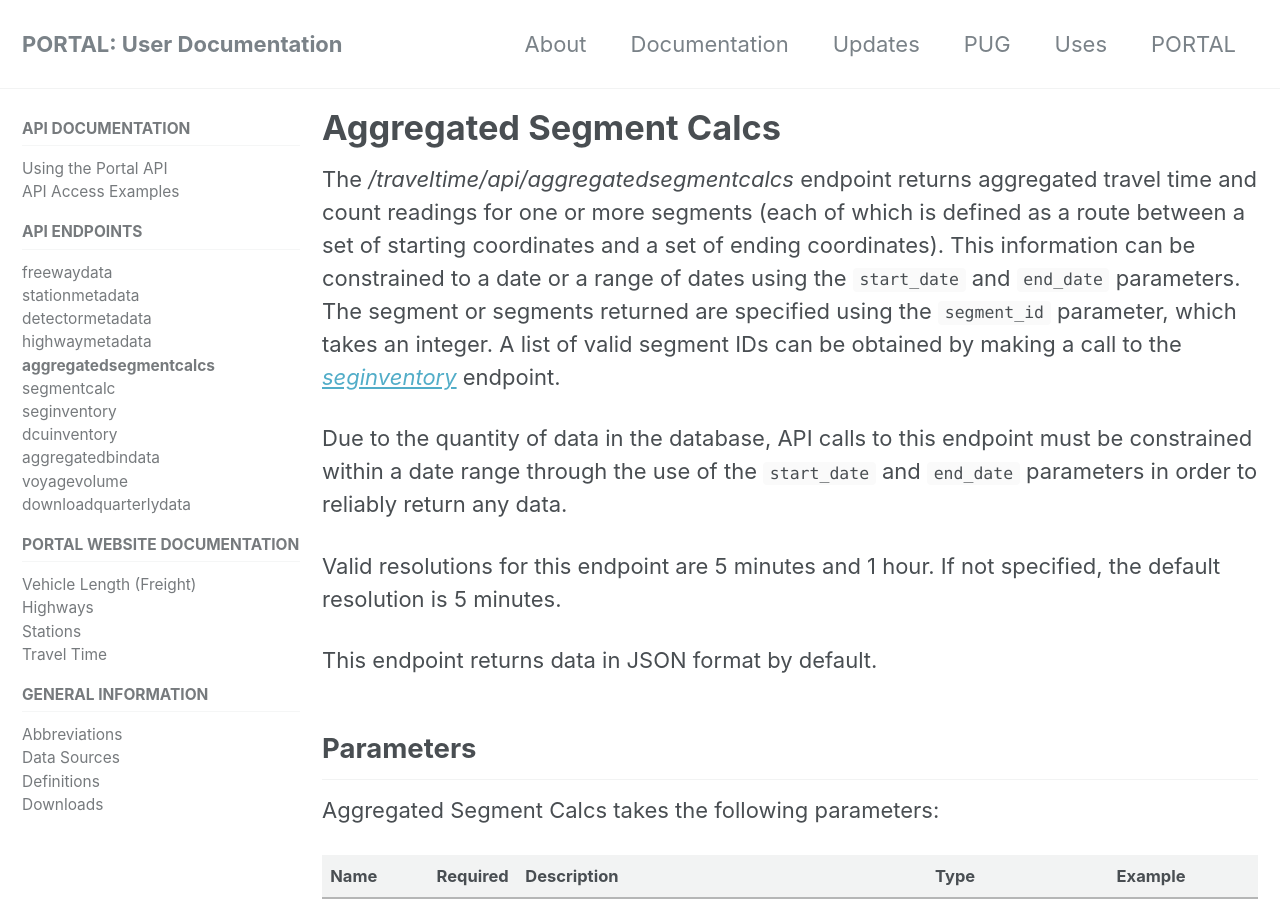
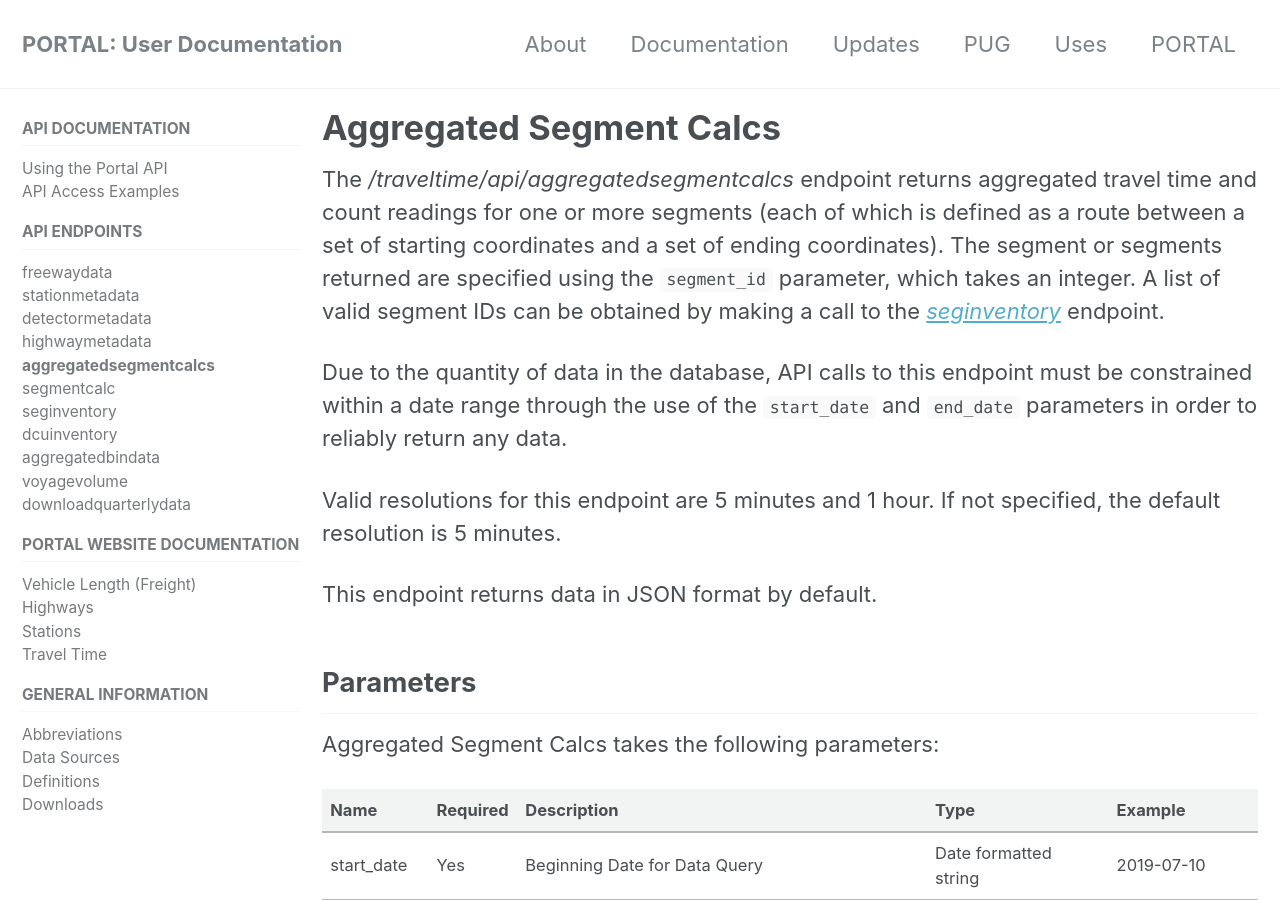
Before and after one commit to adus/portal-documentation, a Jekyll site: the page built from _documents/aggregatedsegmentcalcs.md, in a window 1280 px wide and 900 px high. Built offline with Jekyll 4.4.1, drawn with Linux system fonts in a browser that asks for light colours; nearby versions of some CDN libraries.

Commit message:
Update aggregatedsegmentcalcs.md

```diff
--- a/_documents/aggregatedsegmentcalcs.md
+++ b/_documents/aggregatedsegmentcalcs.md
@@ -1,7 +1,7 @@
 ---
 title: "Aggregated Segment Calcs"
 ---
-The _/traveltime/api/aggregatedsegmentcalcs_ endpoint returns aggregated travel time and count readings for one or more segments (each of which is defined as a route between a set of starting coordinates and a set of ending coordinates). This information can be constrained to a date or a range of dates using the `start_date` and `end_date` parameters. The segment or segments returned are specified using the `segment_id` parameter, which takes an integer. A list of valid segment IDs can be obtained by making a call to the [_seginventory_]({{ site.url }}{{ site.baseurl }}/documents/seginventory/) endpoint.
+The _/traveltime/api/aggregatedsegmentcalcs_ endpoint returns aggregated travel time and count readings for one or more segments (each of which is defined as a route between a set of starting coordinates and a set of ending coordinates). The segment or segments returned are specified using the `segment_id` parameter, which takes an integer. A list of valid segment IDs can be obtained by making a call to the [_seginventory_]({{ site.url }}{{ site.baseurl }}/documents/seginventory/) endpoint.
 
 Due to the quantity of data in the database, API calls to this endpoint must be constrained within a date range through the use of the `start_date` and `end_date` parameters in order to reliably return any data.
 
```
